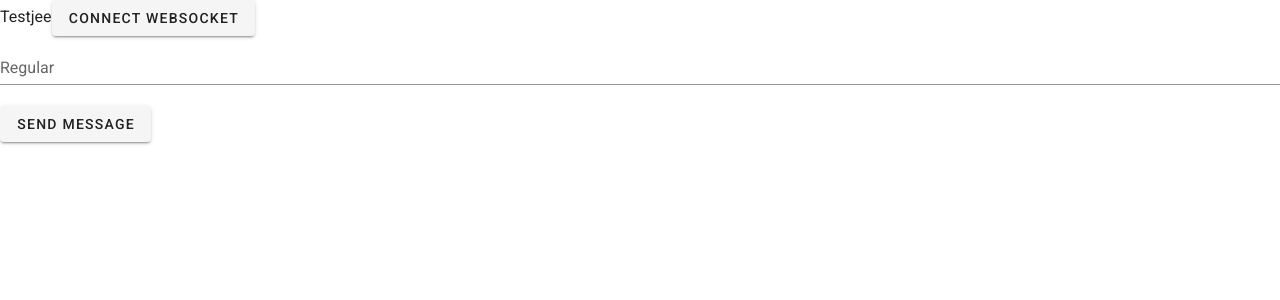
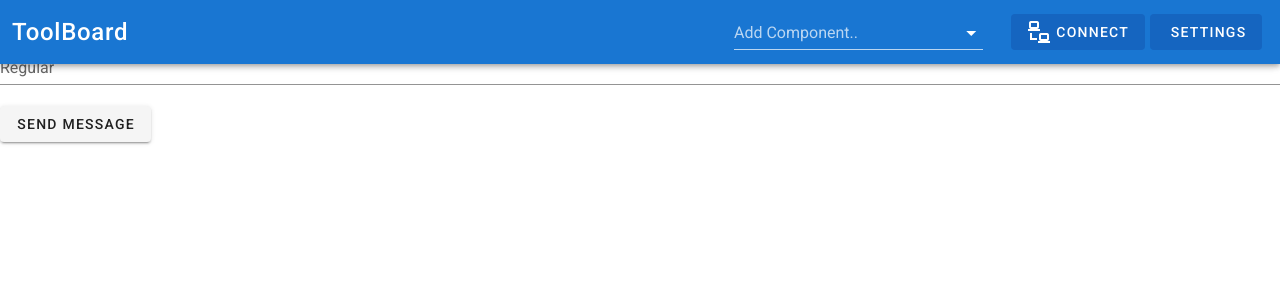
Before and after one commit to MartinaeyNL/ToolBoard_Vue, a Vue app: page /#/about in a window 1280 px wide. Shown: the top 300 px of the page. Built offline with nearby package versions, Linux system fonts and the light colour scheme.

Commit message:
Added basic UI with toolbar (not working yet)

```diff
--- a/package.json
+++ b/package.json
@@ -15,6 +15,7 @@
     "vuex": "^3.1.2"
   },
   "devDependencies": {
+    "@mdi/font": "^4.7.95",
     "@vue/cli-plugin-babel": "^4.1.0",
     "@vue/cli-plugin-eslint": "^4.1.0",
     "@vue/cli-plugin-router": "^4.1.0",
@@ -25,6 +26,7 @@
     "eslint": "^5.16.0",
     "eslint-plugin-prettier": "^3.1.1",
     "eslint-plugin-vue": "^5.0.0",
+    "material-design-icons-iconfont": "^5.0.1",
     "prettier": "^1.19.1",
     "sass": "^1.19.0",
     "sass-loader": "^8.0.0",
--- a/src/App.vue
+++ b/src/App.vue
@@ -1,10 +1,46 @@
 <template>
   <v-app>
     <Home />
-    <!--<v-app-bar app color="primary" dark></v-app-bar>-->
+    <v-app-bar app color="primary" dark>
+      <v-layout row wrap align-center>
+        <v-flex xs12 sm3 md5 lg7 xl8>
+          <v-card-actions>
+            <h2 style="letter-spacing: 0.7px; font-weight: 500;">ToolBoard</h2>
+          </v-card-actions>
+        </v-flex>
+        <v-flex xs12 sm9 md7 lg5 xl4>
+          <v-layout row wrap align-center>
+            <v-flex xs12 sm6 md6 lg6 xl6>
+              <v-autocomplete :items="items" label="Add Component.." style="width: 90%; margin-top: 24px;">
+
+              </v-autocomplete>
+            </v-flex>
+            <v-flex xs6 sm3 md3 lg3 xl3>
+              <v-btn color="blue darken-3" class="elevation-0" style="overflow: hidden;">
+                <v-icon style="margin-right: 2px;">mdi-lan-connect</v-icon>
+                <span style="margin-left: 2px;">Connect</span>
+              </v-btn>
+            </v-flex>
+            <v-flex xs6 sm3 md3 lg3 xl3>
+              <v-btn color="blue darken-3" class="elevation-0" style="overflow: hidden;">
+                <v-icon style="margin-right: 2px;">mdi-settings</v-icon>
+                <span style="margin-left: 2px;">Settings</span>
+              </v-btn>
+            </v-flex>
+          </v-layout>
+        </v-flex>
+      </v-layout>
+    </v-app-bar>
     <v-content></v-content>
   </v-app>
 </template>
+
+<style>
+.buttonCard {
+  padding: 0 !important
+}
+
+</style>
 
 <script>
 import Home from "../src/views/Home.vue";
--- a/src/plugins/vuetify.js
+++ b/src/plugins/vuetify.js
@@ -1,3 +1,4 @@
+import "@mdi/font/css/materialdesignicons.css";
 import Vue from "vue";
 import Vuetify from "vuetify/lib";
 
```
Also changed, not shown: 1 other file (tests, documents, lock files or other folders).
